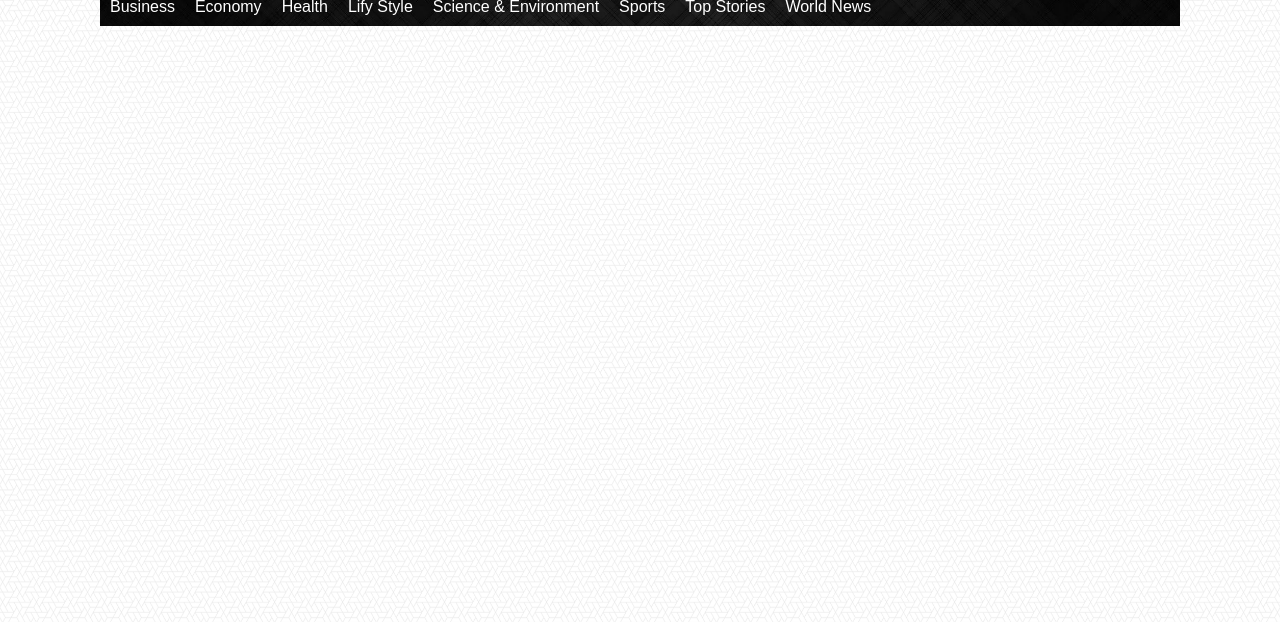
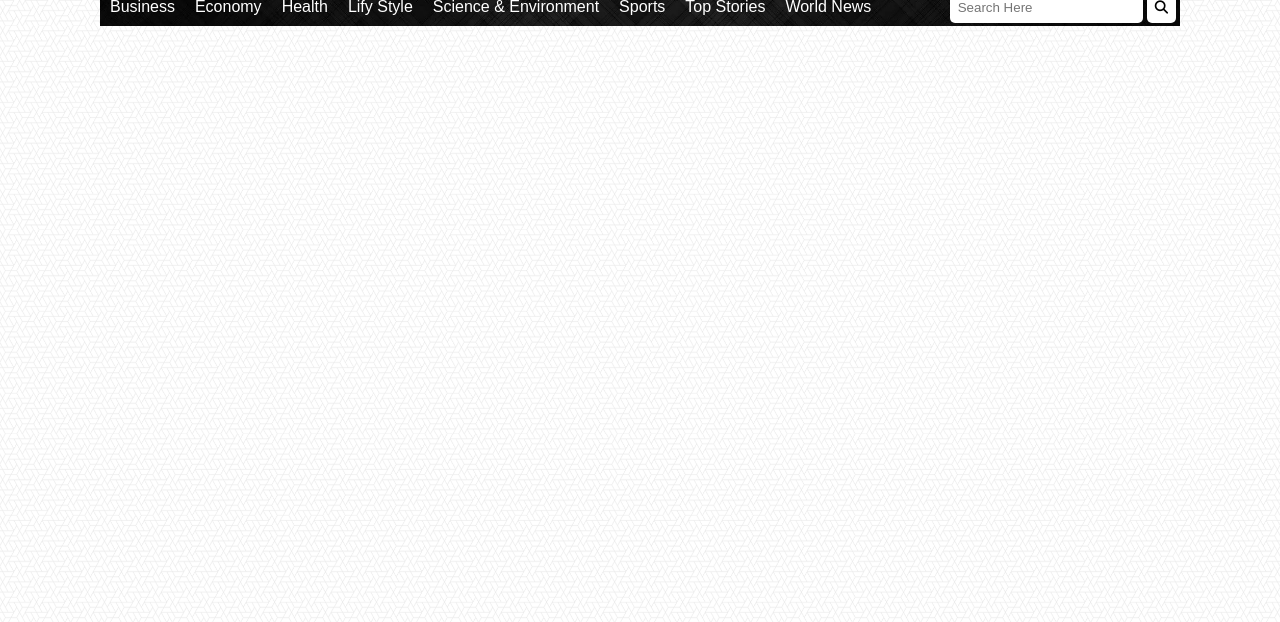
Before and after one commit to mahatab1014/mile-stone-1-ph, a plain HTML site: page Module_03/02/index.html in a window 1280 px wide. Shown: the part 178-800 px from the top of the page. Drawn offline with Linux system fonts and the light colour scheme.

Commit message:
Header Menu Done

```diff
--- a/Module_03/02/index.html
+++ b/Module_03/02/index.html
@@ -3,7 +3,7 @@
 <head>
     <meta charset="UTF-8">
     <meta name="viewport" content="width=device-width, initial-scale=1.0">
-    <title>Practice - 02</title>
+    <title>NEWS 247</title>
 
     <!-- Custom CSS -->
     <link rel="stylesheet" href="stylesheet/style.css">
@@ -39,9 +39,19 @@
                 <li><a href="#">Top Stories</a></li>
                 <li><a href="#">World News</a></li>
             </ul>
+            <form id="header-menu-search" action="#">
+                <input type="text" name="" id="" placeholder="Search Here">
+                <button type="submit">
+                    <span>
+                        <i class="fa-solid fa-magnifying-glass"></i>
+                    </span>
+                </button>
+            </form>
         </nav>
 
     </header>
 
+
+    <script src="https://kit.fontawesome.com/fbcff7765f.js" crossorigin="anonymous"></script>
 </body>
 </html>
--- a/Module_03/02/stylesheet/style.css
+++ b/Module_03/02/stylesheet/style.css
@@ -38,6 +38,10 @@ header, main{
     background: url('../images/menu-background_.webp');
     background-position: left center;
     background-size: cover;
+    display: flex;
+    flex-direction: row;
+    justify-content: space-between;
+    align-items: center;
 }
 #main-menu ul{
     display: flex;
@@ -48,7 +52,7 @@ header, main{
 }
 #main-menu ul li a{
     display: block;
-    padding: 10px 10px;
+    padding: 10px;
     text-decoration: none;
     color: #fff;
     transition: 300ms;
@@ -58,3 +62,28 @@ header, main{
     color: #000;
     transition: 300ms;
 }
+
+#header-menu-search{
+    display: flex;
+    flex-direction: row;
+}
+#header-menu-search input, #header-menu-search button{
+    display: block;
+    padding: 8px;
+    margin-right: 4px;
+    outline: none;
+    border: none;
+    border-radius: 5px;
+    transition: 300ms;
+}
+#header-menu-search button{
+    background: #fff;
+    cursor: pointer;
+}
+#header-menu-search button:hover,
+#header-menu-search button:active
+{
+    background: #ff0000;
+    color: #fff;
+    transition: 300ms;
+}
```
